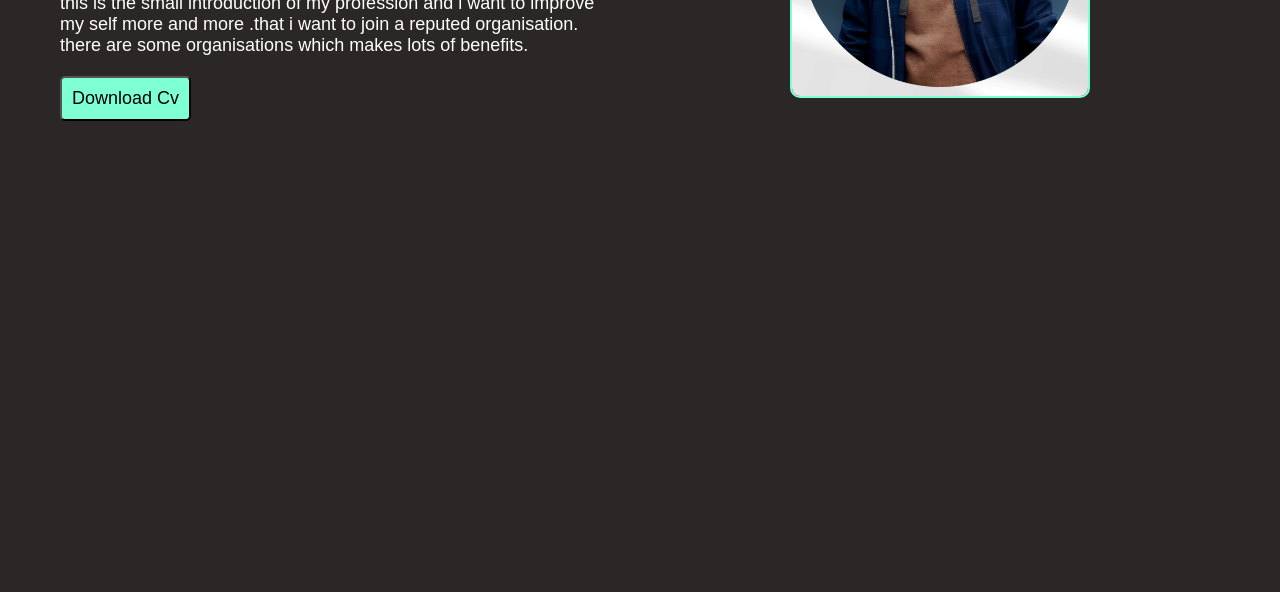
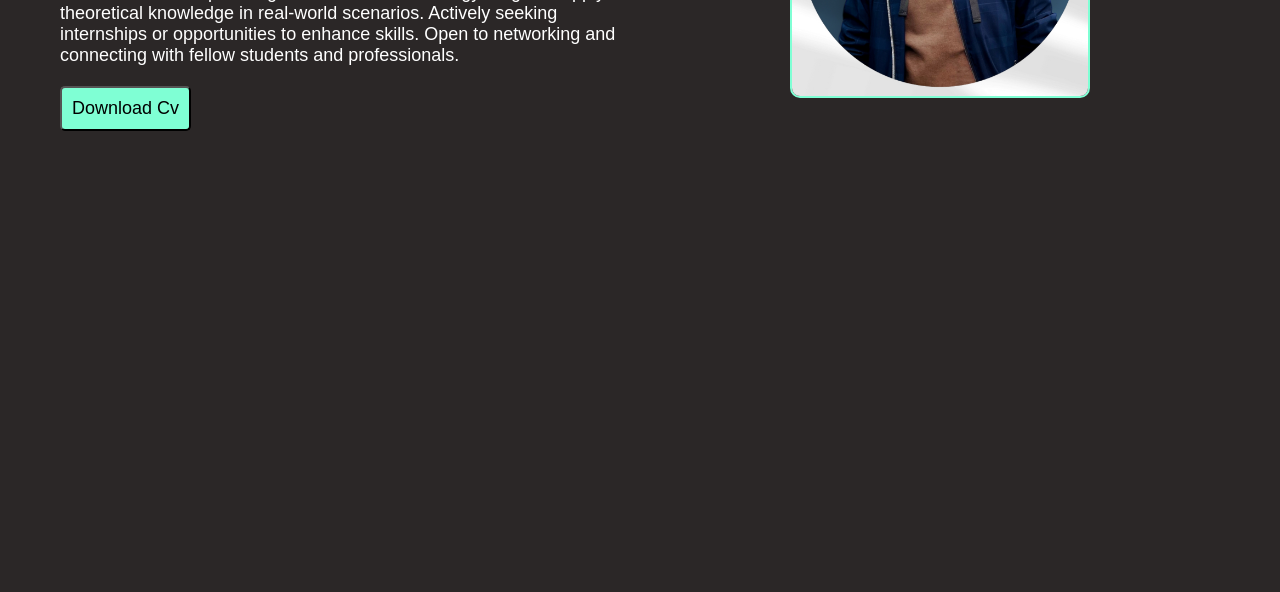
Before and after one commit to abhinavshukla48/PortfolioProfile, a plain HTML site: page index.html in a window 1280 px wide. Shown: the part 450-1042 px from the top of the page. Drawn offline with Linux system fonts and the light colour scheme.

Commit message:
Update index.html

```diff
--- a/index.html
+++ b/index.html
@@ -34,9 +34,10 @@
                 <h1>Abhinav Shukla </h1>
                 <h3>and i am a <span>Second year student pursuing my Bachelor's in Technology!</span></h3>
                 <p>
-                    this is the small introduction of my profession and i want to improve <br> my
-                    self more and more .that i want to join a reputed organisation.
-                    there are some organisations which makes lots of benefits.
+                    Ambitious student pursuing Bachelor's in Technology.
+                    Eager to apply theoretical knowledge in real-world scenarios.
+                    Actively seeking internships or opportunities to enhance skills.
+                    Open to networking and connecting with fellow students and professionals.
                 </p>
                 <button>download cv</button>
             </div>
```
